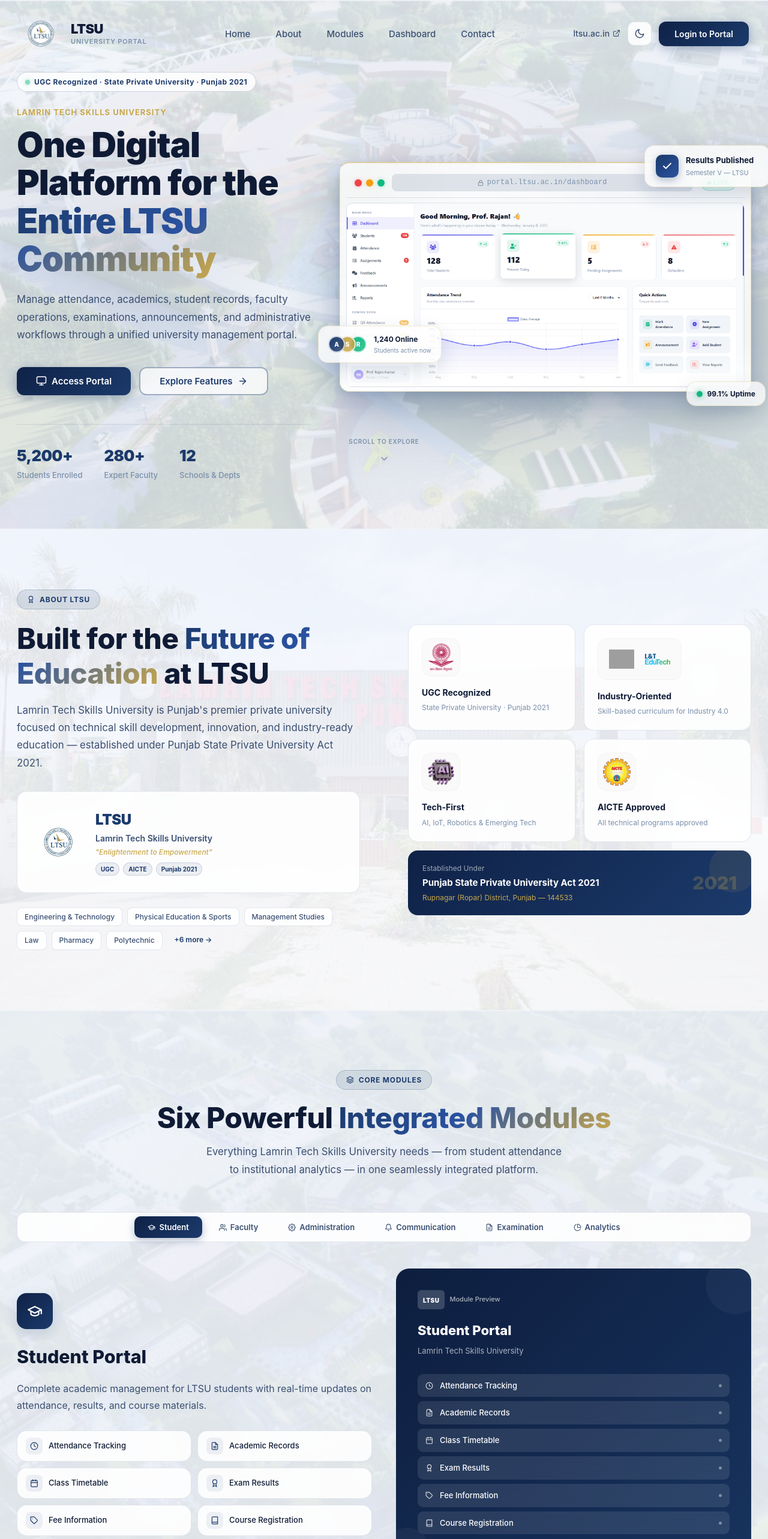
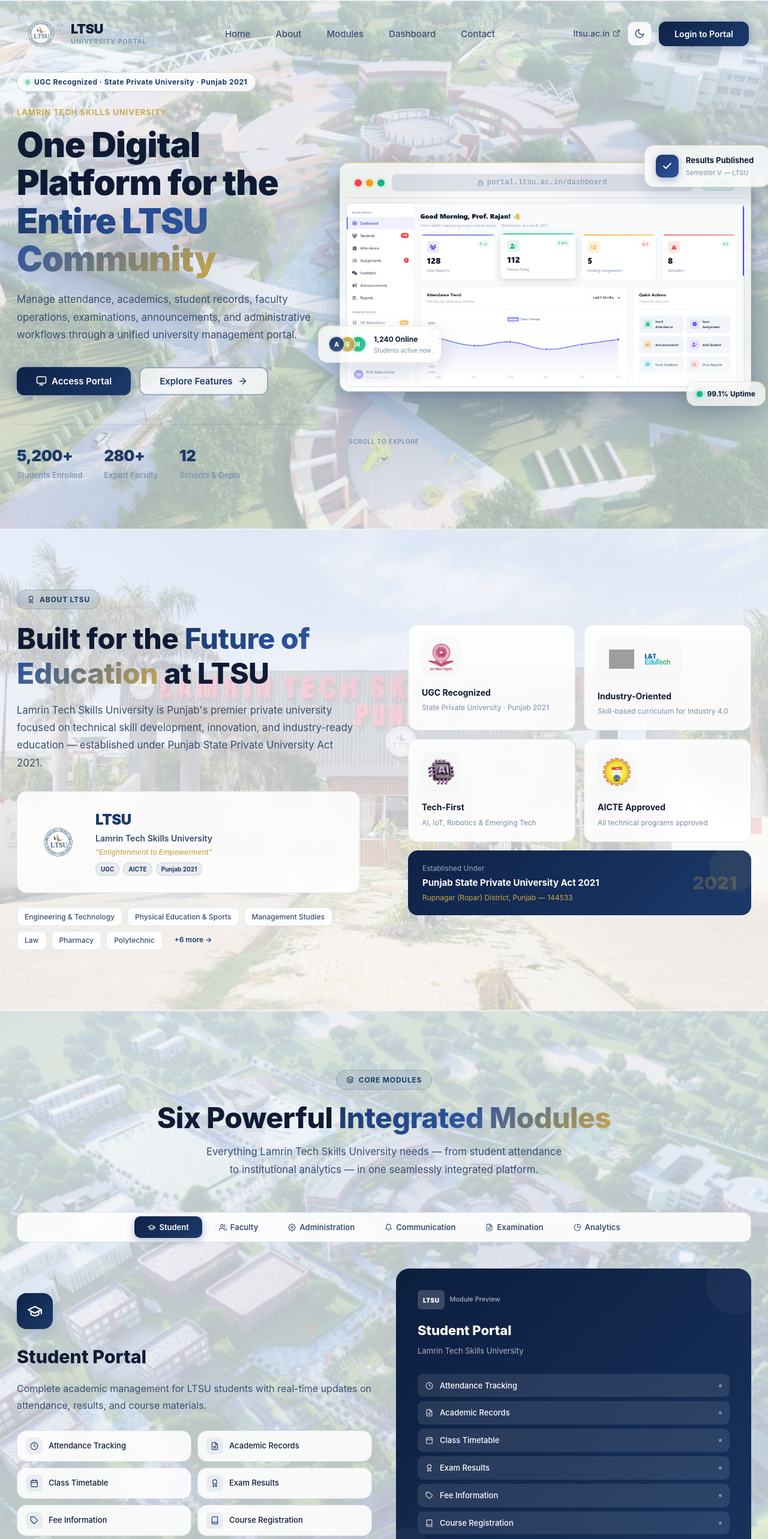
Before and after one commit to armanpreet-singh/smart-student-portal, a React (Vite) app: page / in a window 1280 px wide. Shown: the top 2566 px of the page at 60% size. Built offline with nearby package versions, Linux system fonts and the light colour scheme; grey boxes are pictures that could not be loaded.

Commit message:
Fixed Bg Images Opacity.

```diff
--- a/src/features/landing/LandingPage.jsx
+++ b/src/features/landing/LandingPage.jsx
@@ -1,6 +1,6 @@
   import Navigation from "../../components/layout/Navigation";
   import Footer from "../../components/layout/Footer";
-
+  import { useEffect } from "react";
   import HeroSection from "./sections/HeroSection";
   import UniversityIdentitySection from "./sections/UniversityIdentitySection";
   import CoreModulesSection from "./sections/CoreModulesSection";
--- a/src/features/landing/sections/BenefitsSection.jsx
+++ b/src/features/landing/sections/BenefitsSection.jsx
@@ -21,12 +21,17 @@
   <SectionBackground
 id="about"
 image={benefitsBg}
-      overlayLight="rgba(240,244,250,0.90)"
-      overlayDark="rgba(4,8,18,0.92)"
+overlayLight="rgba(240,244,250,0.74)"
+overlayDark="rgba(4,8,18,0.80)"
 theme={theme}
 position="center top"
-      style={{ padding: "100px 28px", overflow: "hidden" }}
+style={{
+padding: "100px 28px",
+overflow: "hidden",
+}}
+
 >
+
       <div style={{ maxWidth: "1280px", margin: "0 auto" }} ref={ref}>
 
         <motion.div
--- a/src/features/landing/sections/CampusExperienceSection.jsx
+++ b/src/features/landing/sections/CampusExperienceSection.jsx
@@ -13,14 +13,19 @@
 
   return (
     <SectionBackground
-      id="campus"
-      image={campusBg}
-      overlayLight="rgba(240,244,250,0.88)"
-      overlayDark="rgba(2,5,12,0.92)"
-      theme={theme}
-      position="center center"
-      style={{ padding: "100px 28px", overflow: "hidden" }}
-    >
+id="campus"
+image={campusBg}
+overlayLight="rgba(240,244,250,0.70)"
+overlayDark="rgba(2,5,12,0.78)"
+theme={theme}
+position="center center"
+style={{
+padding: "100px 28px",
+overflow: "hidden",
+}}
+
+>
+
       <div style={{ maxWidth: "1280px", margin: "0 auto" }} ref={ref}>
 
         <motion.div
--- a/src/features/landing/sections/CoreModulesSection.jsx
+++ b/src/features/landing/sections/CoreModulesSection.jsx
@@ -15,12 +15,17 @@
    <SectionBackground
 id="modules"
 image={modulesBg}
-      overlayLight="rgba(240,244,250,0.92)"
-      overlayDark="rgba(2,5,14,0.94)"
+overlayLight="rgba(240,244,250,0.76)"
+overlayDark="rgba(2,5,14,0.82)"
 theme={theme}
 position="center center"
-      style={{ padding: "100px 28px", overflow: "hidden" }}
+style={{
+padding: "100px 28px",
+overflow: "hidden",
+}}
+
 >
+
       <div style={{ maxWidth: "1280px", margin: "0 auto" }} ref={ref}>
 
         {/* Header */}
--- a/src/features/landing/sections/FeaturesSection.jsx
+++ b/src/features/landing/sections/FeaturesSection.jsx
@@ -22,13 +22,18 @@
    <SectionBackground
 id="features"
 image={featuresBg}
-      overlayLight="rgba(248,250,255,0.88)"
-      overlayDark="rgba(3,6,16,0.92)"
+overlayLight="rgba(248,250,255,0.72)"
+overlayDark="rgba(3,6,16,0.80)"
 theme={theme}
 position="center center"
 size="cover"
-      style={{ padding: "100px 28px", overflow: "hidden" }}
+style={{
+padding: "100px 28px",
+overflow: "hidden",
+}}
+
 >
+
       <div style={{ maxWidth: "1280px", margin: "0 auto" }} ref={ref}>
 
         <motion.div
--- a/src/features/landing/sections/FinalCTASection.jsx
+++ b/src/features/landing/sections/FinalCTASection.jsx
@@ -11,14 +11,19 @@
   const isInView = useInView(ref, { once: true, margin: "-80px" });
 
   return (
-    <SectionBackground
-      image={ctaBg}
-      overlayLight="rgba(240,244,252,0.88)"
-      overlayDark="rgba(2,5,14,0.92)"
-      theme={theme}
-      position="center center"
-      style={{ padding: "80px 28px 100px", overflow: "hidden" }}
-    >
+   <SectionBackground
+image={ctaBg}
+overlayLight="rgba(240, 244, 252, 0.34)"
+overlayDark="rgba(2,5,14,0.76)"
+theme={theme}
+position="center center"
+style={{
+padding: "80px 28px 100px",
+overflow: "hidden",
+}}
+
+>
+
       <div style={{ maxWidth: "920px", margin: "0 auto" }} ref={ref}>
         <motion.div
           initial={{ opacity: 0, y: 36 }}
--- a/src/features/landing/sections/HeroSection.jsx
+++ b/src/features/landing/sections/HeroSection.jsx
@@ -10,21 +10,23 @@
     <SectionBackground
 id="home"
 image={heroBg}
-      overlayLight="rgba(240,244,250,0.86)"
-      overlayDark="rgba(4,8,18,0.90)"
+overlayLight="rgba(240,244,250,0.72)"
+overlayDark="rgba(4,8,18,0.78)"
 theme={theme}
 position="center center"
 style={{
-  minHeight:   "100vh",
-  display:     "flex",
-  alignItems:  "center",
-  position:    "relative",
-  overflow:    "hidden",
-  paddingTop:  "120px",    // ← was 100px
+minHeight: "100vh",
+display: "flex",
+alignItems: "center",
+position: "relative",
+overflow: "hidden",
+paddingTop: "120px",
 paddingBottom: "80px",
-  background:  "transparent",
+background: "transparent",
 }}
+
 >
+
       {/* Radial accents */}
       <div style={{ position: "absolute", inset: 0, overflow: "hidden", pointerEvents: "none", zIndex: 0 }}>
         <div style={{ position: "absolute", top: "8%", left: "-5%", width: "550px", height: "550px", background: "radial-gradient(circle, rgba(27,58,107,0.08) 0%, transparent 70%)", borderRadius: "50%" }} />
--- a/src/features/landing/sections/UniversityIdentitySection.jsx
+++ b/src/features/landing/sections/UniversityIdentitySection.jsx
@@ -47,14 +47,19 @@
 
   return (
     <SectionBackground
-      id="about-ltsu"
-      image={identityBg}
-      overlayLight="rgba(248,250,255,0.90)"
-      overlayDark="rgba(4,8,20,0.92)"
-      theme={theme}
-      position="center center"
-      style={{ padding: "100px 28px", overflow: "hidden" }}
-    >
+id="about-ltsu"
+image={identityBg}
+overlayLight="rgba(248,250,255,0.75)"
+overlayDark="rgba(4,8,20,0.80)"
+theme={theme}
+position="center center"
+style={{
+padding: "100px 28px",
+overflow: "hidden",
+}}
+
+>
+
       <div style={{ maxWidth: "1280px", margin: "0 auto" }} ref={ref}>
         <div
           style={{
--- a/src/main.jsx
+++ b/src/main.jsx
@@ -3,7 +3,6 @@
 import App from "./App";
 
 ReactDOM.createRoot(document.getElementById("root")).render(
-  <React.StrictMode>
-    <App />
-  </React.StrictMode>
+<React.StrictMode> <App />
+</React.StrictMode>
 );
```
Lines whose indentation alone changed are shown as unchanged.
